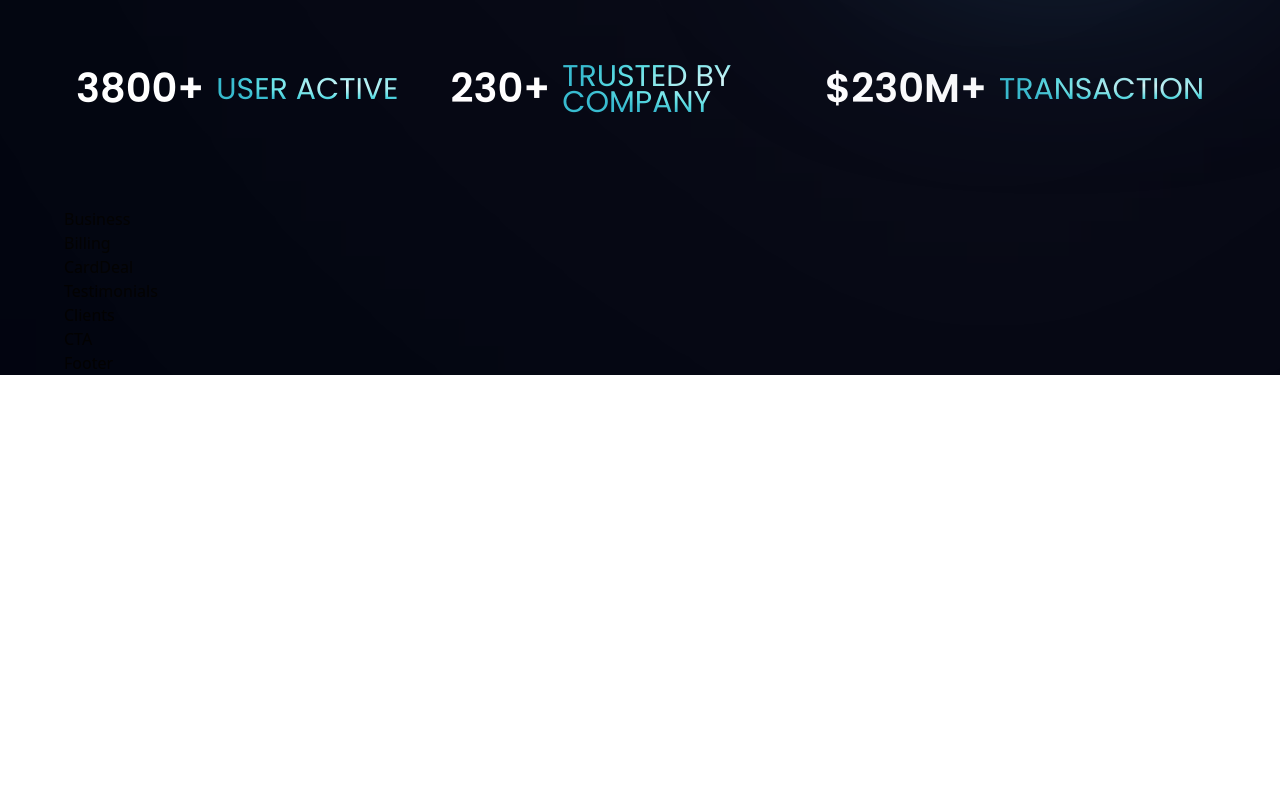
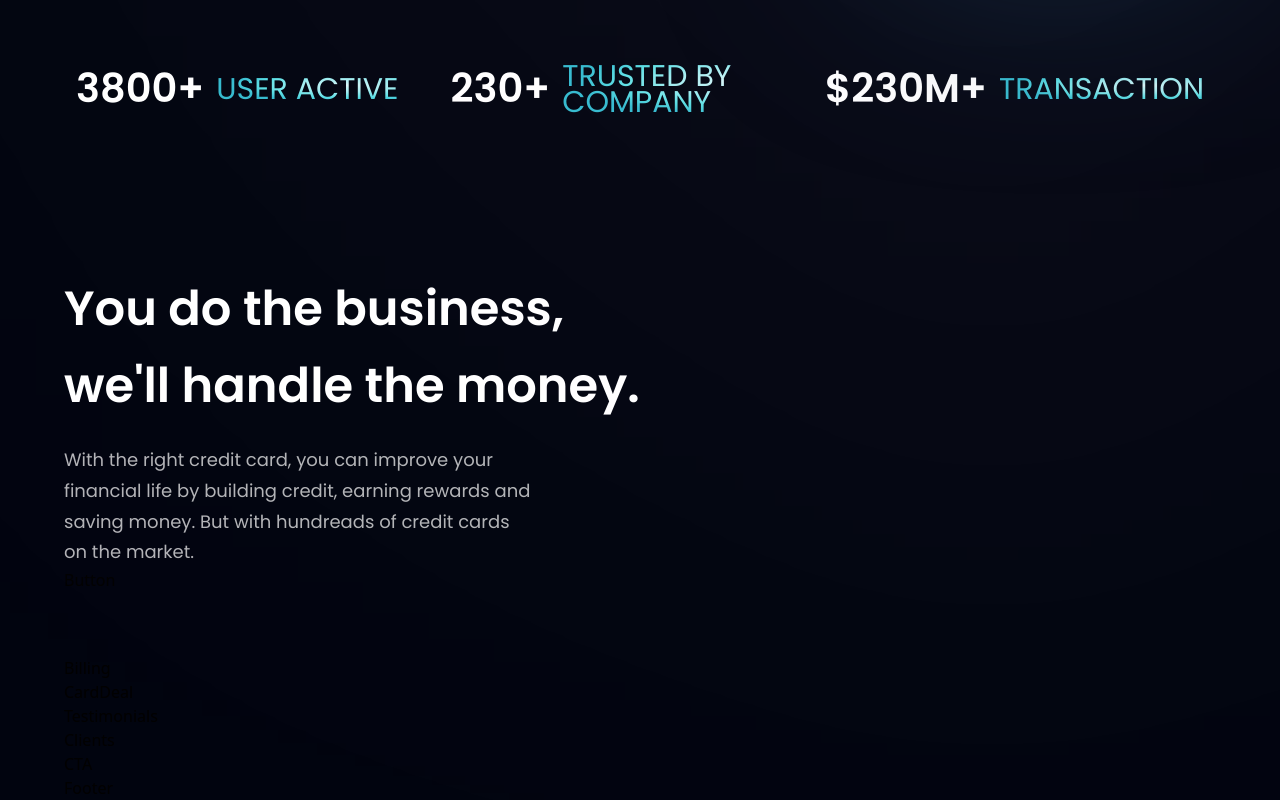
Before and after one commit to dbasdanis/personal_website, a React (Vite) app in the folder personal_website/: page / in a window 1280 px wide. Shown: the part 742-1542 px from the top of the page. Before the commit the page ends 1117 px from the top, so only its background shows below. Built offline with nearby package versions, Linux system fonts and the light colour scheme.

Commit message:
feat: text for buisness part

```diff
--- a/personal_website/src/components/Business.jsx
+++ b/personal_website/src/components/Business.jsx
@@ -1,8 +1,18 @@
-import React from 'react'
+import { features } from '../constants';
+import styles, { layout } from '../style';
+import Button from './Button';
 
 const Business = () => {
   return (
-    <div>Business</div>
+    <section id="features" className={layout.section}>
+      <div className={layout.sectionInfo}>
+        <h2 className={styles.heading2}>
+          You do the business, <br className="sm:block hidden" /> we'll handle the money.
+        </h2>
+        <p className={`${styles.paragraph} max-w-[470px] mt-5`}> With the right credit card, you can improve your financial life by building credit, earning rewards and saving money. But with hundreads of credit cards on the market.</p>
+        <Button />
+      </div>
+    </section>
   )
 }
 
```
